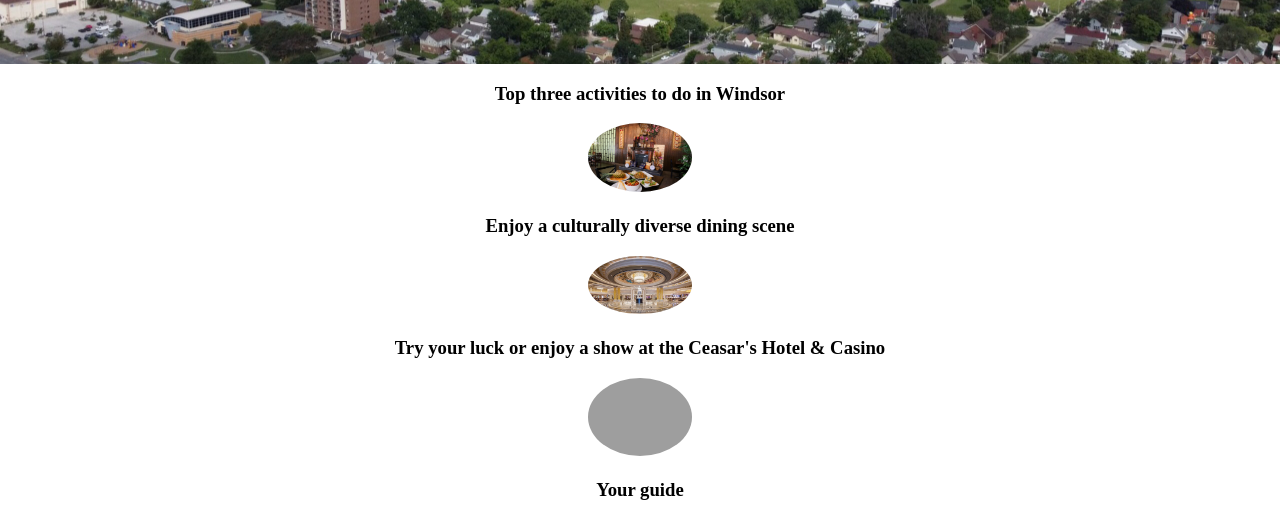
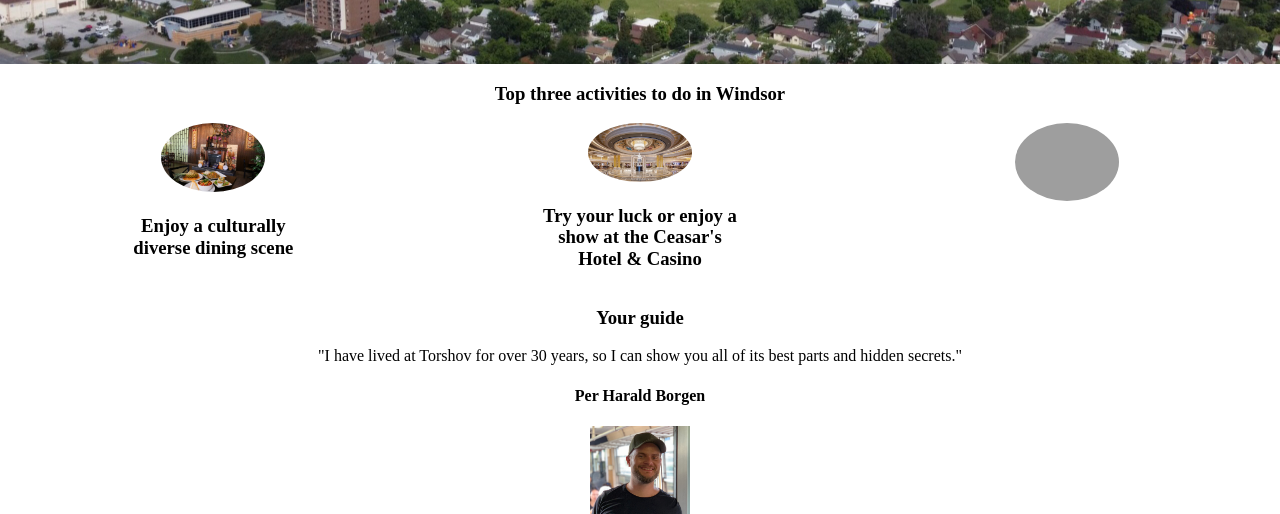
Before and after one commit to squeekiGiraf/hometown-homepage, a website built with Vite: page index.html in a window 1280 px wide. Shown: the part 286-800 px from the top of the page. Built offline with nearby package versions, Linux system fonts and the light colour scheme; grey boxes are pictures that could not be loaded.

Commit message:
update div classes

```diff
--- a/index.html
+++ b/index.html
@@ -14,16 +14,16 @@
         <!-- ACTIVITIES SECTION -->
         <div>
             <h3>Top three activities to do in Windsor</h3>
-            <div class="activities">
-                <div>
+            <div id="activities">
+                <div class="activity">
                     <img class="top3-img" src="images/food.jpg">
                     <h3>Enjoy a culturally diverse dining scene</h3>
                 </div>
-                <div>
+                <div class="activity">
                     <img class="top3-img" src="images/ceasars.jpg">
                     <h3>Try your luck or enjoy a show at the Ceasar's Hotel & Casino</h3>
                 </div>
-                <div>
+                <div class="activity">
                     <img class="top3-img" src="images/sports.jpg">
                 </div>
             </div>
```
